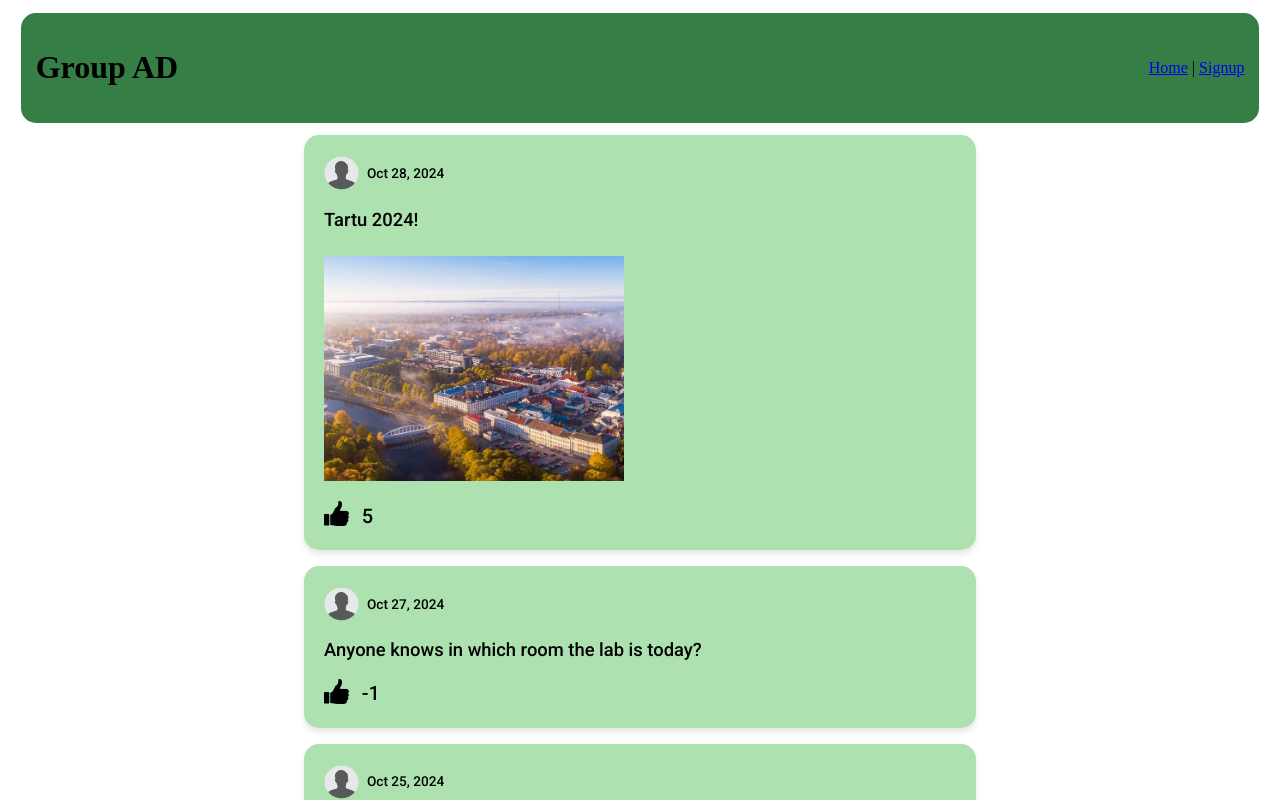
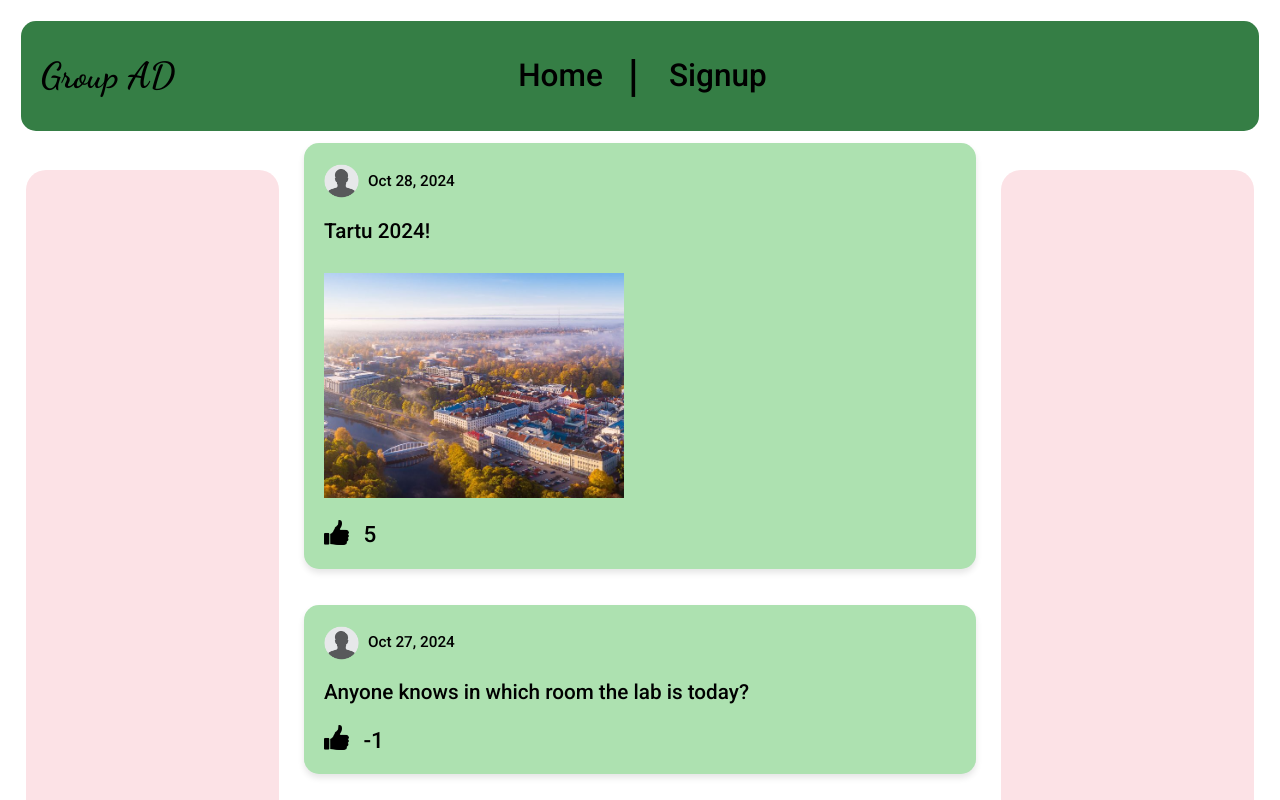
Before and after one commit to UQUKO/WAD_homework3, a Vue app: page /#/ in a window 1280 px wide. Shown: the top 800 px of the page. Built offline with nearby package versions, Linux system fonts and the light colour scheme.

Commit message:
Update visual aspects of the page

```diff
--- a/public/index.html
+++ b/public/index.html
@@ -7,6 +7,7 @@
     <link rel="preconnect" href="https://fonts.googleapis.com">
     <link rel="preconnect" href="https://fonts.gstatic.com" crossorigin>
     <link href="https://fonts.googleapis.com/css2?family=Dancing+Script:wght@400..700&display=swap" rel="stylesheet">
+    <link href="https://fonts.googleapis.com/css2?family=Roboto:wght@500&display=swap" rel="stylesheet">
     <link rel="icon" href="<%= BASE_URL %>favicon.ico">
     <title><%= htmlWebpackPlugin.options.title %></title>
   </head>
--- a/src/App.vue
+++ b/src/App.vue
@@ -1,9 +1,13 @@
 <template>
-  <header-component />
-  <main>
-    <router-view />
-  </main>
-  <footer-component />
+  <div class="main-page">
+    <div class="side-rectangle left"></div>
+    <div class="side-rectangle right"></div>
+    <header-component />
+    <main>
+      <router-view />
+    </main>
+    <footer-component />
+  </div>
 </template>
 
 <script>
@@ -23,8 +27,29 @@ export default {
 .main-page {
   font-family: Arial, sans-serif;
   margin: 0;
-  min-height: 5%;
+  min-height: 100vh;
   font-size: large;
+  position: relative;
+  display: flex;
+  flex-direction: column;
+}
+
+.side-rectangle {
+  position: absolute;
+  top: 9em;
+  bottom: 9em;
+  width: 20%;
+  background-color: rgb(252, 226, 230);
+  border-radius: 20px;
+  z-index: -1;
+}
+
+.side-rectangle.left {
+  left: 1em;
+}
+
+.side-rectangle.right {
+  right: 1em;
 }
 
 .content {
@@ -34,5 +59,11 @@ export default {
   gap: 1em;
   padding: 2em;
   background-color: cornsilk;
+  width: 100%;
+  box-sizing: border-box;
+}
+
+header-component, footer-component {
+  width: 100%;
 }
 </style>
--- a/src/components/FooterComponent.vue
+++ b/src/components/FooterComponent.vue
@@ -17,5 +17,6 @@ footer {
     border: 1px solid #ddd;
     box-shadow: 0 4px 6px rgba(0, 0, 0, 0.1);
     bottom: 0;
+    margin-top: auto;
 }
 </style>
--- a/src/components/HeaderComponent.vue
+++ b/src/components/HeaderComponent.vue
@@ -2,15 +2,16 @@
   <div class="header">
     <h1>Group AD</h1>
     <nav>
-      <router-link to="/">Home</router-link> |
-      <router-link to="/signup">Signup</router-link>
+      <router-link to="/" class="link">Home</router-link>
+      <span class="separator">|</span>
+      <router-link to="/signup" class="link">Signup</router-link>
     </nav>
   </div>
 </template>
 
 <style scoped>
-
 .header {
+    font-family: 'Roboto', sans-serif;
     background-color: rgb(53, 126, 69);
     width: auto;
     margin: 1%;
@@ -18,24 +19,45 @@
     padding: 15px;
     display: flex;
     flex-direction: row;
-    justify-content: space-between;
+    justify-content: center;
     align-items: center;
-    position: absolute;
-    top: 20px;
-    left: 20px;
-    border-radius: 15px;
     position: sticky;
     top: 0;
+    left: 0;
+    border-radius: 15px;
 }
 
-.navigation {
-  list-style: none;
-  padding: 0;
-  margin: 0;
+h1 {
+    font-family: 'Dancing Script';
+    font-size: 2em;
+    position: absolute;
+    left: 20px;
 }
 
-.navigation li {
-  display: inline;
+nav {
+  display: flex;
+  align-items: center;
+  justify-content: center;
+}
+
+.link {
+  font-size: 1.75em;
+  color: black;
+  text-decoration: none;
+  border-radius: 15px;
+  padding: 10px 15px;
+  margin-left: 5px;
+  transition: background-color 0.1s, color 0.1s;
+}
+
+.link:hover {
+  background-color: rgb(173, 225, 176);
+  color: black;
+}
+
+.separator {
+  font-size: 2.5em;
+  color: black;
   margin: 0 10px;
 }
 </style>
--- a/src/components/PostComponent.vue
+++ b/src/components/PostComponent.vue
@@ -72,8 +72,6 @@ export default {
 </script>
 
 <style scoped>
-@import url('https://fonts.googleapis.com/css2?family=Roboto:wght@500&display=swap');
-
 .post {
   font-family: 'Roboto', sans-serif;
   border: 1px;
@@ -83,6 +81,7 @@ export default {
   box-shadow: 0 4px 6px rgba(0, 0, 0, 0.1);
   width: 50%;
   align-content: center;
+  margin-bottom: 1em;
 }
 
 .postImg {
```
